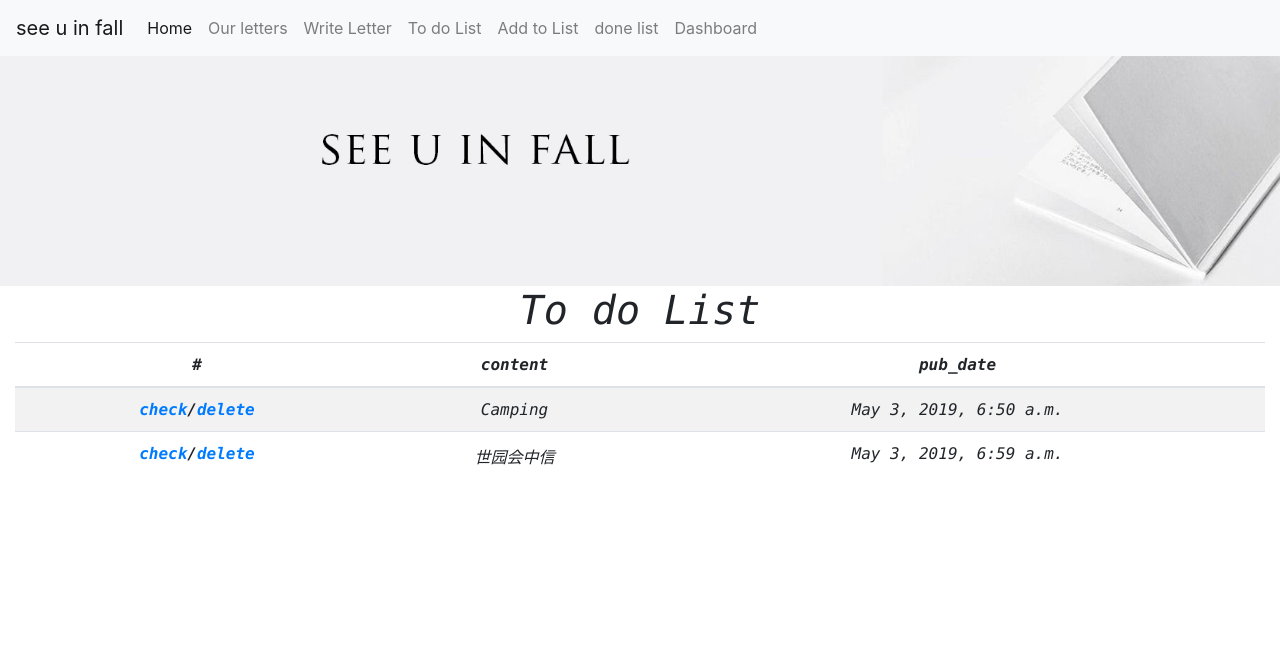
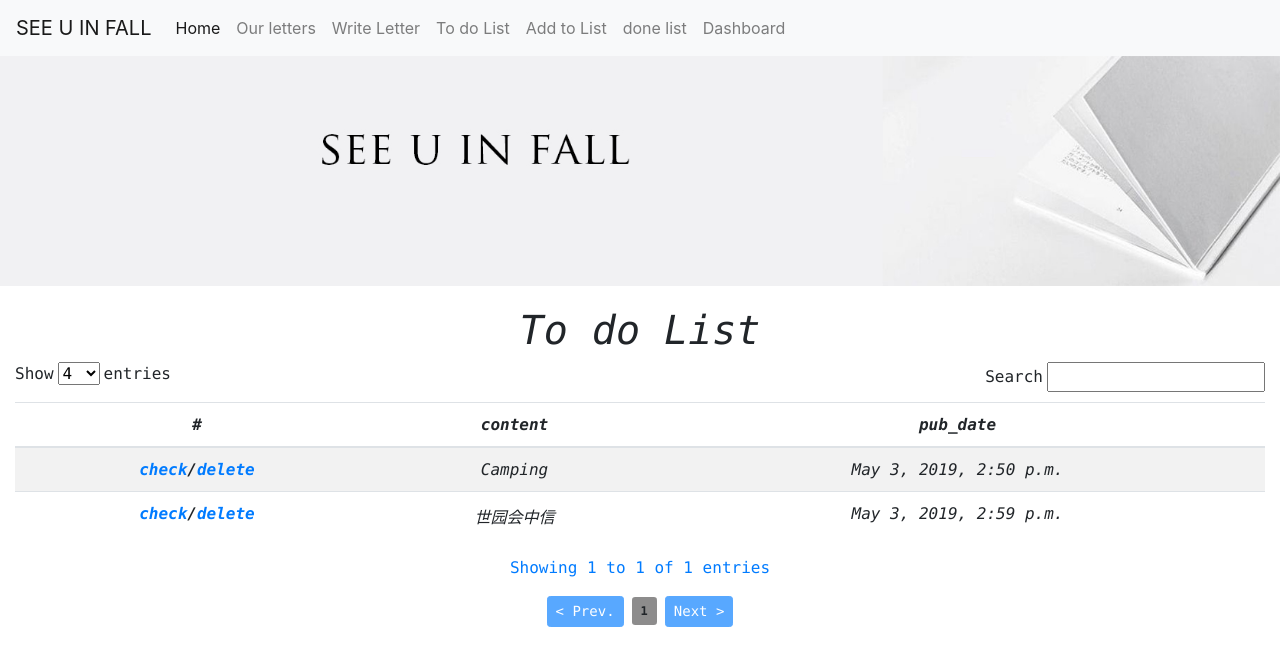
Before and after one commit to sue1016/mysite, a Django app: page /letters/toDoList in a window 1280 px wide. Shown: the top 666 px of the page. Run offline with Django 3.2, Linux system fonts and the light colour scheme; data comes from the database, SQL or seed files in the repository; both versions use the stored data as it was after the commit; some libraries are stand-ins or nearby versions.

Commit message:
change timezone and add page stuff

```diff
--- /dev/null
+++ b/letters/static/letters/js/Counter.js
@@ -0,0 +1,190 @@
+/**
+ * Counter
+ *
+ * Countdown (or up) to a specified date.
+ *
+ *
+ * @author Wil Wilsman <hello@wilwilsman.com> - wilwilsman.com
+ * @copyright (c) 2013 Wil Wilsman
+ * @license MIT
+ * @version 1.0
+ */
+
+/*jslint evil: true, plusplus: true, regexp: true, indent: 2 */
+
+/**
+ * Creates an instance of Counter.
+ *
+ * @class Counter
+ * @constructor
+ * @param {Object} options - An element to append the counter to / options to overide defaults.
+ */
+function Counter(options) {
+
+  "use strict";
+
+  /** @private */
+  var self = this,
+    updateInterval = 10,
+    container = !options.hasOwnProperty('date') ? options : null,
+    times = [ 'days', 'hours', 'minutes', 'seconds', 'millisecs' ],
+    opt,
+
+    /* Default Options */
+    defaults = {
+      date: null,
+      days: null,
+      hours: null,
+      minutes: null,
+      seconds: null,
+      millisecs: null,
+      template: [
+        '<div class="cnt_container">',
+        '  <% for( var i = 0; i < times.length ) { %>',
+        '    <div class="cnt_<%= times[i] %>">',
+        '      <div class="cnt_number"></div>',
+        '      <div class="cnt_label"></div>',
+        '    </div>',
+        '  <% } %>',
+        '</div>'
+      ].join('')
+    },
+
+    /**
+     * Pads a number with leading zeros.
+     *
+     * @param {number} n - The number to pad.
+     * @param {number} l - The length to pad the number to.
+     * @returns {string} The padded number.
+     */
+    pad = function (n, l) {
+      while (n.toString().length < l) { n = '0' + n; }
+      return n.toString();
+    },
+
+    /**
+     * Replaces the content of an element.
+     *
+     * @param {string} what - The replacement content.
+     * @param {Object} where - The element who's contents are to be replaced.
+     */
+    insert = function (what, where) {
+      var i;
+      if (where.length) {
+        for (i = 0; i < where.length; i++) { where[i].innerHTML = what; }
+      } else { where.innerHTML = what; }
+    },
+
+    /**
+     * Updates the counter at an interval.
+     * Note: Uses setTimeout() so the interval can be dynamically changed.
+     */
+    intervalUpdate = function () {
+      window.setTimeout(function () {
+        var diff = self.dateDiff(), i;
+        intervalUpdate();
+        for (i = 0; i < times.length; i++) {
+          if (self.options[times[i]]) { insert(diff[times[i]], self.options[times[i]]); }
+        }
+      }, updateInterval);
+    },
+
+    /**
+     * Modified John Resig's Microtemplate - http://ejohn.org/
+     *
+     * @param {string} str - The template.
+     * @param {Object} data - The data to pass to the template.
+     */
+    tmpl = function (str, data) {
+      var fn = new Function("obj",
+        "p=[]; with(obj){p.push('" +
+        str.replace(/[\r\t\n]/g, " ")
+          .split("<%").join("\t")
+          .replace(/((^|%>)[^\t]*)'/g, "$1\r")
+          .replace(/\t=(.*?)%>/g, "',$1,'")
+          .split("\t").join("');")
+          .split("%>").join("p.push('")
+          .split("\r").join("\\'") +
+        "')} return p.join('')");
+      return data ? fn(data) : fn;
+    };
+
+  /** Exposes the options for dynamic changes. */
+  self.options = container ? {} : options;
+
+  /* Extends options with the defaults */
+  for (opt in defaults) {
+    if (defaults.hasOwnProperty(opt)) {
+      if (!self.options.hasOwnProperty(opt)) { self.options[opt] = defaults[opt]; }
+    }
+  }
+
+  /**
+   * Initializes the counter.
+   *
+   * @method init
+   * @param {string} [date] - The date to set the counter to.
+   * @returns {Counter}
+   */
+  self.init = function (date) {
+    self.options.date = date || self.options.date;
+    if (container) { container.appendChild(self.build()); }
+    intervalUpdate();
+    return self;
+  };
+
+  /**
+   * Turns the template into a DOM Object and sets options accordingly.
+   *
+   * @method build
+   * @returns {Object} The DOM Object created from the template.
+   */
+  self.build = function () {
+    var counter = tmpl(self.options.template, {times: times}),
+      classReg = new RegExp('(^||\\s)\\S*?(' + times.join('||') + ')(\\s||$)'),
+      temporary = document.createElement('div'),
+      match,
+      i;
+
+    temporary.innerHTML = counter;
+    counter = temporary.childNodes;
+
+    for (i = 0; i < counter.length; i++) {
+      match = counter[i].className.match(classReg);
+      if (match) { self.options[match[2]] = counter[i]; }
+    }
+
+    return counter;
+  };
+
+  /**
+   * Gets the difference between dates as defined in the options.
+   *
+   * @method dateDiff
+   * @returns {Object} The differences between the dates.
+   */
+  self.dateDiff = function () {
+    var diff = { millisecs: Math.abs(Date.parse(self.options.date) - Date.now()) },
+      ms = { days: 86400000, hours: 3600000, minutes: 60000, seconds: 1000 },
+      msPad = 10,
+      prop;
+
+    for (prop in ms) {
+      if (ms.hasOwnProperty(prop)) {
+        if (self.options[prop]) {
+          diff[prop] = pad(Math.floor(diff.millisecs / ms[prop]), 2);
+          diff.millisecs = diff.millisecs % ms[prop];
+          msPad = (ms[prop] - 1).toString().length;
+          updateInterval = ms[prop];
+        }
+      }
+    }
+
+    if (self.options.millisecs) {
+      diff.millisecs = pad(diff.millisecs, msPad);
+      updateInterval = 10;
+    }
+
+    return diff;
+  };
+}
--- /dev/null
+++ b/letters/static/letters/js/senzill-pagination.js
@@ -0,0 +1,346 @@
+/************************************************************/
+/* senzill-pagination v2.1.0                               */
+/* Author: yak0d3 <contact.raedyak@gmail.com>             */
+/* Github: https://github.com/yak0d3/senzill-pagination  */
+/* Licence: MIT                                         */
+/******************************************************/
+(function ($) {
+    $.fn.extend({
+
+        senzill: function (settings) {
+
+            var defaults = {
+                elPerPage: 4, //The number of elements to show per page
+                nav: null,
+                panel: null,
+                nums: true,
+                showOptions: [5, 10, 15, 20, 30]
+            }
+
+            var settings = $.extend({}, defaults, settings);
+
+            if ($(settings.nav) == undefined) {
+                throw new Error('navBar proprety is missing: a navbar container id has not been specified.');
+            } else if ($(settings.panel) === undefined) {
+                throw new Error('panel proprety is missing: a panel container id has not been specified.');
+            }
+
+            var self = this;
+            var $element = $(self);
+            var elPerPage = settings.elPerPage;
+            var $nav = $(settings.nav);
+            var elems = $element.children();
+            var elemsCount = elems.length;
+            var currentPage = 0;
+            var totalPages = Math.ceil(elemsCount / elPerPage);
+            var numbered = settings.nums;
+            var _panel = (settings.panel != null) ? settings.panel : false;
+            var showOptions = settings.showOptions;
+            var items = elems;
+
+            var navbar = function (current, showPerPage, total) {
+                $nav.empty();
+
+                var $bar = $nav.append('<ul/>', {
+                    class: 'list-inline',
+                    id: 'sen-bar'
+                });
+
+                $bar.css({
+
+                });
+                var $liPrev = $('<li/>', {
+                    class: 'list-inline-item text-center',
+                }).appendTo($bar);
+                var $liCurrent = $('<li/>', {
+                    class: 'list-inline-item text-center',
+                }).appendTo($bar);
+                var $liNext = $('<li/>', {
+                    class: 'list-inline-item text-center',
+                }).appendTo($bar);
+
+                $("<button/>", {
+                    'class': 'btn btn-primary btn-sm senbtn',
+                    text: 'Next >',
+                    id: 'sen-next',
+                }).appendTo($liNext);
+                $("<span/>", {
+                    'class': 'btn btn-sm senbtn ',
+                    text: current + 1,
+                    id: 'sen-current',
+                    disabled: true
+                }).appendTo($liCurrent);
+                $("<button/>", {
+                    'class': 'btn btn-primary btn-sm senbtn',
+                    text: '< Prev.',
+                    id: 'sen-prev',
+                }).appendTo($liPrev);
+
+                var $info = $('<div/>', {
+                    class: 'text-center text-primary',
+                    id: 'sen-info'
+                });
+                $info.prependTo($nav);
+                var to = ((current * showPerPage) + showPerPage) > total ? total : (current * showPerPage) + showPerPage;
+                var text = total == 0 ? 'No results were found.' : 'Showing ' + ((current * elPerPage) + 1) + ' to ' + to +
+                    ' of ' + total + ' entries';
+                var $infoText = $('<span/>', {
+                    text: text
+                });
+                $infoText.appendTo($info);
+                $nav.wrapAll('<center/>');
+            };
+            var numberedNav = function (current, pages) {
+
+                if (current > 0) {
+                    $senFirst = $("<span/>", {
+                        'class': 'btn btn-sm senbtn btn-info  numBtn',
+                        'text': '<<',
+                        'data-senpage': 0,
+                        'id': 'sen-first',
+                        'disabled': true
+                    }).appendTo('<li/>', {
+                        'class': 'list-inline-item text-center'
+                    }).insertBefore('#sen-prev');
+                }
+                if (current < pages - 1) {
+                    $("<span/>", {
+                        'class': 'btn btn-sm senbtn btn-info  numBtn',
+                        'text': '>>',
+                        'data-senpage': pages - 1,
+                        'id': 'sen-last',
+                        'disabled': true
+                    }).appendTo('<li/>', {
+                        'class': 'list-inline-item text-center'
+                    }).insertAfter('#sen-next').css({
+
+                    });
+                }
+                if (current > 1) {
+                    for (var i = current; i > current - 2; i--) {
+                        if (i == 1) {
+                            continue;
+                        }
+                        $("<span/>", {
+                            'class': 'btn btn-sm senbtn numBtn',
+                            'text': i,
+                            'data-senpage': i - 1,
+                        }).appendTo('<li/>', {
+                            'class': 'list-inline-item text-center'
+                        }).insertAfter('#sen-prev');
+                    }
+                }
+                if (current < pages - 2) {
+                    for (var i = current; i < current + 2; i++) {
+                        if (i == pages - 1) {
+                            continue;
+                        }
+                        $("<span/>", {
+                            'class': 'btn btn-sm senbtn numBtn',
+                            'text': i + 2,
+                            'data-senpage': i + 1,
+                        }).appendTo('<li/>', {
+                            'class': 'list-inline-item text-center'
+                        }).insertBefore('#sen-next');
+                    }
+                }
+            };
+
+            var paginate = function (current, showPerPage, elements) {
+                var total = elements.length;
+                var pages = Math.ceil(total / showPerPage);
+                elems.hide();
+                for (var i = current * showPerPage; i < (current * showPerPage) + showPerPage; i++) {
+                    $(elements[i]).fadeIn();
+                }
+                navbar(current, showPerPage, total); //Show the bottom navbar
+                if (numbered) {
+                    numberedNav(current, pages); //Show the numbered navbar
+                }
+                if (current == pages - 1 || pages == 0) {
+                    $('#sen-next').attr('disabled', true);
+                } else {
+                    $('#sen-next').attr('disabled', false);
+                }
+                if (current - 1 < 0 || pages == 0) {
+                    $('#sen-prev').attr('disabled', true);
+                } else {
+                    $('#sen-prev').attr('disabled', false);
+                }
+                $('#sen-next, #sen-prev, #sen-select, #sen-searchBox, .numBtn').off();
+                $('#sen-next').on('click', function () {
+                    currentPage = next(currentPage);
+                    paginate(currentPage, elPerPage, items);
+                });
+                $('#sen-prev').on('click', function () {
+                    currentPage = prev(currentPage);
+                    paginate(currentPage, elPerPage, items);
+                });
+                $('#sen-select').on('change', function () {
+                    var selected = $(this).find(":selected").data('elem-count');
+                    self.elemLimit(selected);
+                    currentPage = 0;
+                    paginate(currentPage, elPerPage, items);
+                });
+                var doneTypingInterval = 1000;
+                var typingTimer;
+                $('#sen-searchBox').on('keyup').on('input', function () {
+                    clearTimeout(typingTimer);
+                    var value = $(this).val();
+                    if (value.length > 0) {
+
+                        var filter = elems.filter(function () {
+                            return $(this).text().indexOf(value) > -1;
+                        });
+                        typingTimer = setTimeout(function () {
+                            currentPage = 0;
+                            items = filter;
+                            paginate(currentPage, elPerPage, items);
+                        }, doneTypingInterval);
+
+                        $(this).val(value);
+                    } else {
+                        currentPage = 0;
+                        items = elems;
+                        paginate(currentPage, elPerPage, items);
+                    }
+                });
+                $('.numBtn').on('click', function () {
+                    currentPage = setPage($(this).data('senpage'));
+                    paginate(currentPage, elPerPage, items);
+                });
+                loadStyles(); //Load the styles
+            };
+            var next = function (current) {
+                current++;
+                $('#sen-current').text((current + 1).toString());
+                return current;
+            };
+            var prev = function (current) {
+                current--;
+                $('#sen-current').text((current + 1).toString());
+                return current;
+            };
+            var setPage = function (pageNum) {
+                $('#sen-current').text(pageNum);
+                return pageNum;
+            };
+            var panel = function (panel) {
+                $panel = $(panel);
+                $panel.empty();
+                var $entries = $('<form/>', {
+                    class: 'float-left',
+                    id: 'sen-select-fg'
+                });
+                var $text_show = $('<span/>', {
+                    text: 'Show',
+                });
+                var $text_entries = $('<span/>', {
+                    text: 'entries',
+                });
+                var $select = $('<select/>', {
+                    class: 'ml-1 mr-1',
+                    id: 'sen-select'
+                });
+
+                $entries.appendTo($panel);
+                $select.appendTo($entries);
+                $text_show.prependTo($entries);
+                $text_entries.appendTo($entries);
+                $.each(showOptions, function (key, val) {
+                    $('<option/>', {
+                        'class': 'sen-select-option',
+                        'data-elem-count': val,
+                        'selected': (elPerPage == val) ? true : false
+                    }).appendTo($select).text(val);
+                });
+
+
+                var $searchBox = $('<input/>', {
+                    type: 'text',
+                    'id': 'sen-searchBox'
+                })
+                var $searchLabel = $('<label/>', {
+                    for: '#sen-searchBox',
+                    class: 'mr-1',
+                    text: 'Search'
+                })
+                var $searchBoxDiv = $('<div/>', {
+                    class: 'float-right',
+                    id: 'sen-search'
+                });
+
+                $searchBoxDiv.append([$searchLabel, $searchBox]);
+
+                $searchBoxDiv.appendTo($panel);
+
+
+            };
+
+            var loadStyles = function () {
+                $('#sen-current').css({
+                    'background-color': '#8d8c8c',
+                    'font-weight': '800',
+                    'font-size': '.75rem'
+                });
+            };
+
+            this.destroy = function () {
+                $('#sen-next, #sen-prev, #sen-select, #sen-searchBox, .numBtn').off();
+                $(settings.nav).empty();
+                $(settings.panel).empty();
+
+                return;
+            }
+
+            this.reload = function () {
+                this.destroy();
+                start();
+            };
+
+            this.update = function () {
+                start();
+            };
+
+            this.setPage = function (pageNumber) {
+                if (pageNumber - 1 > totalPages) {
+                    throw new Error('Page number cannot be bigger than the total number of pages');
+                }
+
+                currentPage = pageNumber - 1;
+                $('#sen-current').text(currentPage);
+                paginate(currentPage, elPerPage, items);
+            };
+
+            this.getPage = function () {
+                return currentPage + 1;
+            };
+
+
+            this.elemLimit = function (num) {
+                elPerPage = num;
+                totalPages = Math.ceil(items.length / elPerPage);
+            };
+
+            var start = function () {
+
+                if ($.inArray(elPerPage, showOptions) == -1) {
+                    showOptions.push(elPerPage);
+                }
+                showOptions.sort(function (x, y) {
+                    return x - y;
+                });
+
+                if (_panel != false) {
+                    panel(_panel);
+                }
+
+                currentPage = 0;
+                paginate(currentPage, elPerPage, items);
+            };
+
+            return this.each(start);
+
+        }
+    });
+})(jQuery);
--- a/letters/templates/letters/base.html
+++ b/letters/templates/letters/base.html
@@ -5,11 +5,12 @@
 
 <script src="{% static 'letters/js/jquery-3.4.1.min.js' %}"></script>
 <script src="{% static 'letters/js/bootstrap.js' %}"></script>
+<script src="{% static 'letters/js/senzill-pagination.js' %}"></script>
+<script src="{% static 'letters/js/Counter.js' %}"></script>
 
-
-
+<div id="header" >
 <nav class="navbar navbar-expand-lg navbar-light bg-light">
-  <a class="navbar-brand" href="{% url 'letters:index' %}">see u in fall</a>
+  <a class="navbar-brand" href="{% url 'letters:index' %}">SEE U IN FALL</a>
   <button class="navbar-toggler" type="button" data-toggle="collapse" data-target="#navbarNavAltMarkup" aria-controls="navbarNavAltMarkup" aria-expanded="false" aria-label="Toggle navigation">
     <span class="navbar-toggler-icon"></span>
   </button>
@@ -26,4 +27,5 @@
   </div>
 </nav>
 
-<img src="{% static 'letters/images/banner.jpg' %}" class="img-fluid" alt="Responsive image">
+<img src="{% static 'letters/images/banner.jpg' %}" class="img-fluid" alt="Responsive image" style="margin-bottom:20px">
+</div>
--- a/letters/templates/letters/todolist.html
+++ b/letters/templates/letters/todolist.html
@@ -4,7 +4,8 @@
 <h1 class="text-center font-italic">To do List</h1>
 
 
-
+<div id="sen-panel"></div>
+<div id="wrapper_id" >
 <table class="table table-striped font-italic text-center">
   <thead>
     <tr>
@@ -24,12 +25,18 @@
   {% endfor %}
   </tbody>
 </table>
-    <ul>
-
-    </ul>
-
+</div>
+<div id="sen-nav"></div>
 {% else %}
     <p>No todos are available.</p>
 {% endif %}
 
 </div>
+<script type="text/javascript">
+$(function(){
+    $('#wrapper_id').senzill({
+       nav: '#sen-nav', //The navbar id
+       panel: '#sen-panel', //The panel id
+    });
+});
+</script>
--- a/letters/urls.py
+++ b/letters/urls.py
@@ -3,8 +3,8 @@ from django.urls import path
 from . import views
 
 app_name = "letters"
-urlpatterns = [path('', views.IndexView.as_view(), name='index'),
-               path('home', views.home, name='home'),
+urlpatterns = [path('index', views.IndexView.as_view(), name='index'),
+               path('', views.home, name='home'),
                path('<int:letter_id>/', views.letterDetail, name='letterDetail'),
                path('writeLetter', views.writeLetter, name="writeLetter"),
                path('sendLetter',views.sendLetter,name="sendLetter"),
--- a/letters/views.py
+++ b/letters/views.py
@@ -91,4 +91,4 @@ class checkedToDosView(generic.ListView):
     context_object_name = "todos"
     def get_queryset(self):
         """Return the last five published letters."""
-        return Todo.objects.all().filter(hasChecked=True)
+        return Todo.objects.all().filter(hasChecked=True,hasDeleted=False)
--- a/mysite/settings.py
+++ b/mysite/settings.py
@@ -106,7 +106,7 @@ AUTH_PASSWORD_VALIDATORS = [
 
 LANGUAGE_CODE = 'en-us'
 
-TIME_ZONE = 'UTC'
+TIME_ZONE= 'Asia/Shanghai'
 
 USE_I18N = True
 
```
Also changed, not shown: letters/templates/letters/checkedToDos.html (+13 -3 lines), letters/templates/letters/index.html (+14 -5 lines), db.sqlite3.
